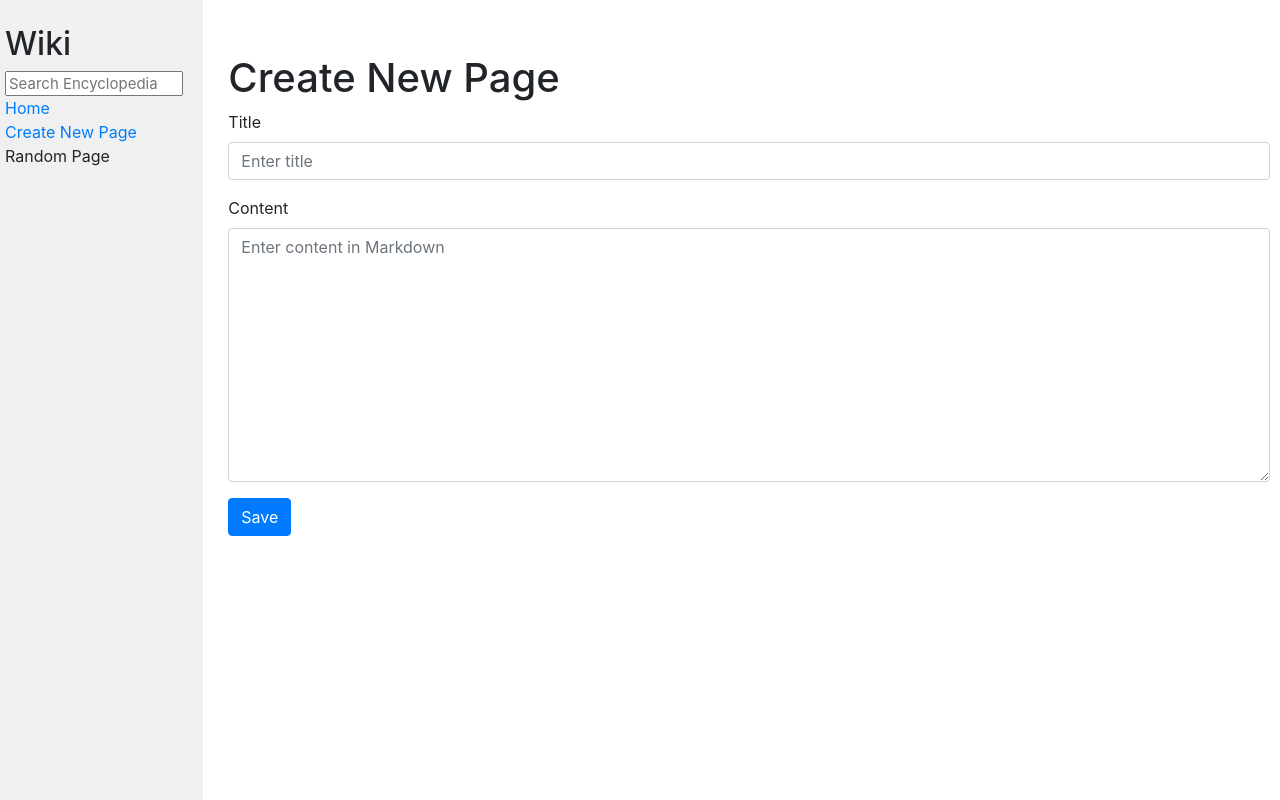
After one commit to abnercezar/CS50w, a Django app: page /create/ in a window 1280 px wide. The commit adds this page. Run offline with Django 3.2, Linux system fonts and the light colour scheme; some libraries are stand-ins or nearby versions.

Commit message:
adiciona a funcionalidade de nova pagina e edita pagina

```diff
--- /dev/null
+++ b/wiki/encyclopedia/templates/encyclopedia/create_page.html
@@ -0,0 +1,26 @@
+{% extends "encyclopedia/layout.html" %}
+
+{% block title %}
+    Create New Page
+{% endblock %}
+
+{% block body %}
+    <div class="container mt-4">
+        <h1>Create New Page</h1>
+        <form action="{% url 'create_page' %}" method="post">
+            {% csrf_token %}
+            <div class="form-group">
+                <label for="id_title">Title</label>
+                <input type="text" name="title" class="form-control" id="id_title" placeholder="Enter title">
+            </div>
+            <div class="form-group">
+                <label for="id_content">Content</label>
+                <textarea name="content" class="form-control" id="id_content" rows="10" placeholder="Enter content in Markdown"></textarea>
+            </div>
+            <button type="submit" class="btn btn-primary">Save</button>
+        </form>
+        {% if error %}
+            <div class="alert alert-danger mt-3">{{ error }}</div>
+        {% endif %}
+    </div>
+{% endblock %}
--- a/wiki/encyclopedia/templates/encyclopedia/entry.html
+++ b/wiki/encyclopedia/templates/encyclopedia/entry.html
@@ -6,4 +6,5 @@
 
 {% block body %}
     <div>{{ content|safe }}</div>
+    <a href="{% url 'edit_page' title=title %}" class="btn btn-secondary mt-3">Edit Page</a>
 {% endblock %}
--- a/wiki/encyclopedia/urls.py
+++ b/wiki/encyclopedia/urls.py
@@ -6,5 +6,6 @@ urlpatterns = [
     path("", views.index, name="index"),
     path("wiki/<str:title>", views.entry, name="entry"),
     path("search/", views.search, name="search"),
-    path("create", views.create_page, name="create_page"),
+    path("create/", views.create_page, name="create_page"),
+    path("wiki/<str:title>/edit", views.edit_page, name="edit_page"),
 ]
--- a/wiki/encyclopedia/views.py
+++ b/wiki/encyclopedia/views.py
@@ -70,3 +70,26 @@ def create_page(request):
     return render(request, "encyclopedia/create_page.html", {
         "form": form
     })
+
+# View para editar uma nova entrada na enciclopédia
+class EditPageForm(forms.Form):
+    content = forms.CharField(widget=forms.Textarea, label="Content")
+
+def edit_page(request, title):
+    if request.method == "POST":
+        form = EditPageForm(request.POST)
+        if form.is_valid():
+            content = form.cleaned_data["content"]
+            util.save_entry(title, content)
+            return redirect('entry', title=title)
+    else:
+        content = util.get_entry(title)
+        if content is None:
+            return render(request, "encyclopedia/error.html", {
+                "message": "The requested page was not found."
+            })
+        form = EditPageForm(initial={'content': content})
+    return render(request, "encyclopedia/edit_page.html", {
+        "title": title,
+        "form": form
+    })
```
Also changed, not shown: wiki/encyclopedia/templates/encyclopedia/edit_page.html (added, +19 -0 lines).
